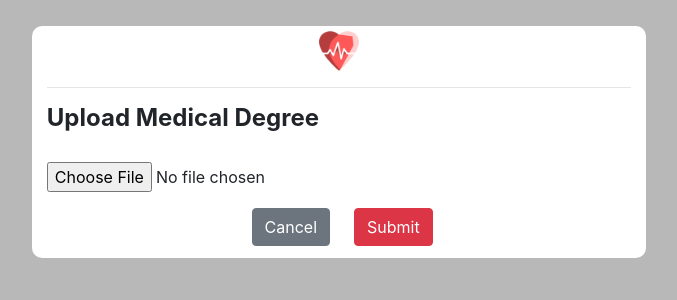
After one commit to richardmoonw/-Health, a Flask app: page /upload_degree in a window 1280 px wide. The commit adds this page. Shown: the top 300 px of the page, without its empty margins (301-978 px from the left). Run offline with Flask 2, Linux system fonts and the light colour scheme; some libraries are stand-ins or nearby versions.

Commit message:
fixed treatment and upload degree

```diff
--- a/src/main.py
+++ b/src/main.py
@@ -11,6 +11,10 @@ def home():
 @app.route('/sign_up')
 def sign_up():
 	return render_template('sign_up.html')
+
+@app.route('/upload_degree')
+def upload_degree():
+	return render_template('upload_degree.html')
 
 @app.route('/login')
 def login():
--- /dev/null
+++ b/src/templates/upload_degree.html
@@ -0,0 +1,55 @@
+<!DOCTYPE html>
+<html>
+
+<head>
+    <link href="{{ url_for('static', filename='css/bootstrap.css') }}" rel="stylesheet">
+    <script src="{{ url_for('static', filename='js/bootstrap.js') }}"></script>
+</head>
+
+<!-- Background color, doesn't include form -->
+
+<body style="background-color: rgba(22,22,22,0.3)">
+    <div style="margin-top: 2%; margin-left: 2%; margin-right:2%;" class="row">
+        <div class="col-lg-3"></div>
+        <div style="background-color: #ffffff; border-radius: 10px" class="col-lg-6">
+            <!-- Logo, atributes -->
+            <div style="margin: 1%;" class="row">
+                <div class="col-lg-5"></div>
+                <div class="col-lg-2 text-center">
+                    <img src="{{ url_for('static', filename='images/logo.png') }}" width="40" height="40">
+                </div>
+            </div>
+
+            <hr>
+            <h4><b>Upload Medical Degree</b></h4>
+
+            <form>
+
+                <div style="margin-top: 5%" class="form-group">
+                    <input type="file" class="form-control-file" id="medicalstudy">
+                </div>
+
+                <div style="margin-bottom: 2%" class="row">
+                    <!-- Submit & cancel buttons -->
+                    <div class="col-lg-4"></div>
+                    <div class="col-lg-2">
+                        <button type="submit" class="btn btn-secondary">Cancel</button>
+                    </div>
+                    <div class="col-lg-2">
+                        <!-- 'danger' for the red color -->
+                        <button type="submit" class="btn btn-danger">Submit</button>
+                    </div>
+                </div>
+            </form>
+
+        </div>
+    </div>
+
+
+
+    <script src="https://code.jquery.com/jquery-3.3.1.slim.min.js" integrity="sha384-q8i/X+965DzO0rT7abK41JStQIAqVgRVzpbzo5smXKp4YfRvH+8abtTE1Pi6jizo" crossorigin="anonymous"></script>
+    <script src="https://cdnjs.cloudflare.com/ajax/libs/popper.js/1.14.7/umd/popper.min.js" integrity="sha384-UO2eT0CpHqdSJQ6hJty5KVphtPhzWj9WO1clHTMGa3JDZwrnQq4sF86dIHNDz0W1" crossorigin="anonymous"></script>
+
+</body>
+
+</html>
```
Also changed, not shown: src/templates/new_treatment.html (+5 -8 lines), 1 other file.
